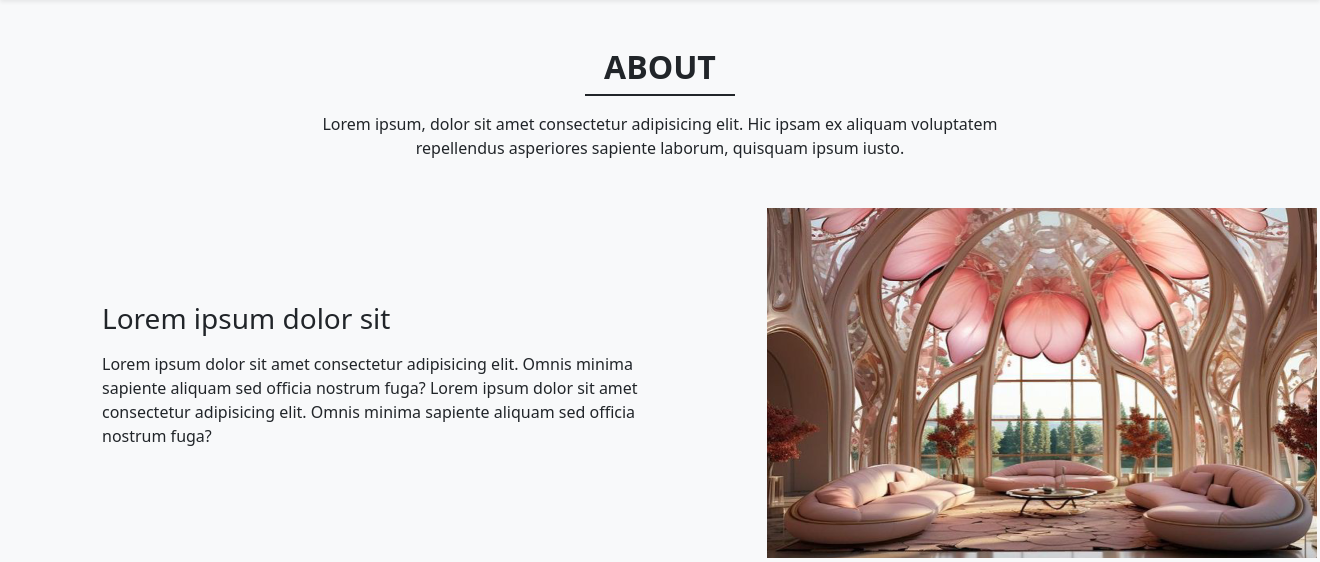
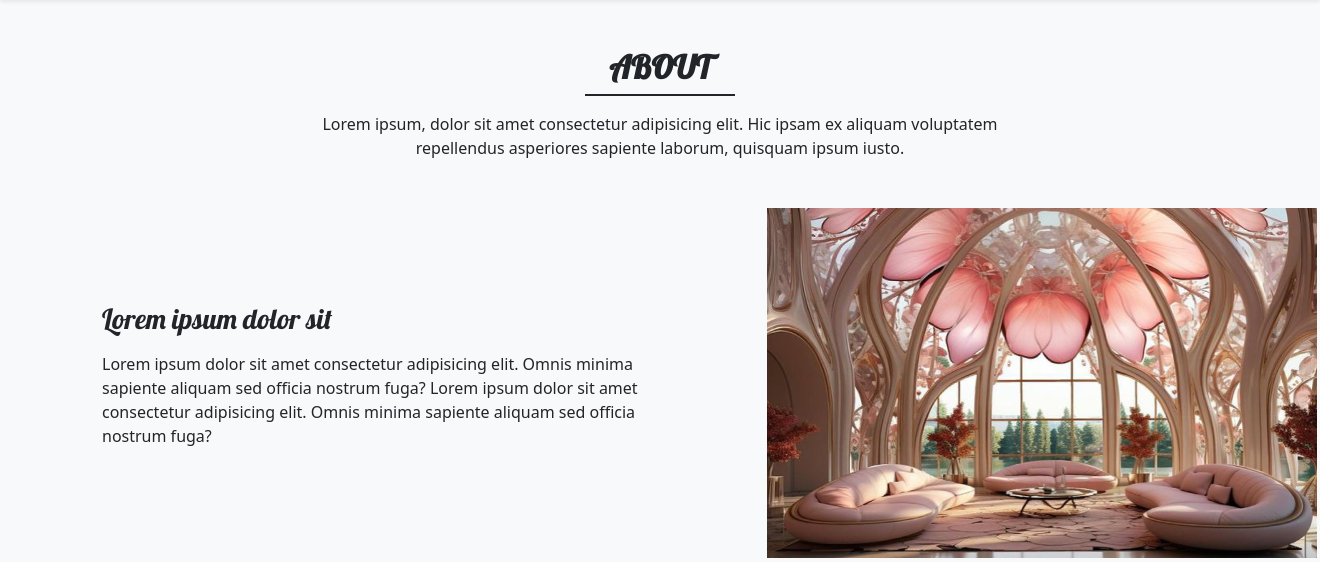
Before and after one commit to Ellesirkall/flower, a PHP site: page /about.php in a window 1320 px wide. Shown: the part 71-633 px from the top of the page. Run offline with PHP 8.4, Linux system fonts and the light colour scheme.

Commit message:
new changes

```diff
--- a/about.php
+++ b/about.php
@@ -20,7 +20,7 @@
 <?php require('inc/header.php'); ?>
 
 <div class="my-5 px-4">
-    <h2 class="fw-bold h-font text-center">ABOUT</h2>
+    <h2 class="fw-bold lobster-regular text-center">ABOUT</h2>
     <div class="h-line bg-dark"></div>
     <p class="text-center mt-3">
         Lorem ipsum, dolor sit amet consectetur adipisicing elit.
@@ -32,7 +32,7 @@
 <div class="container">
     <div class="row justify-content-between align-items-center">
         <div class="col-lg-6 col-md-5 mb-4 order-lg-1 order-md-1 order-2">
-            <h3 class="mb-3">Lorem ipsum dolor sit</h3>
+            <h3 class="mb-3 lobster-regular">Lorem ipsum dolor sit</h3>
             <p>
                 Lorem ipsum dolor sit amet consectetur adipisicing elit.
                 Omnis minima sapiente aliquam sed officia nostrum fuga?
```
